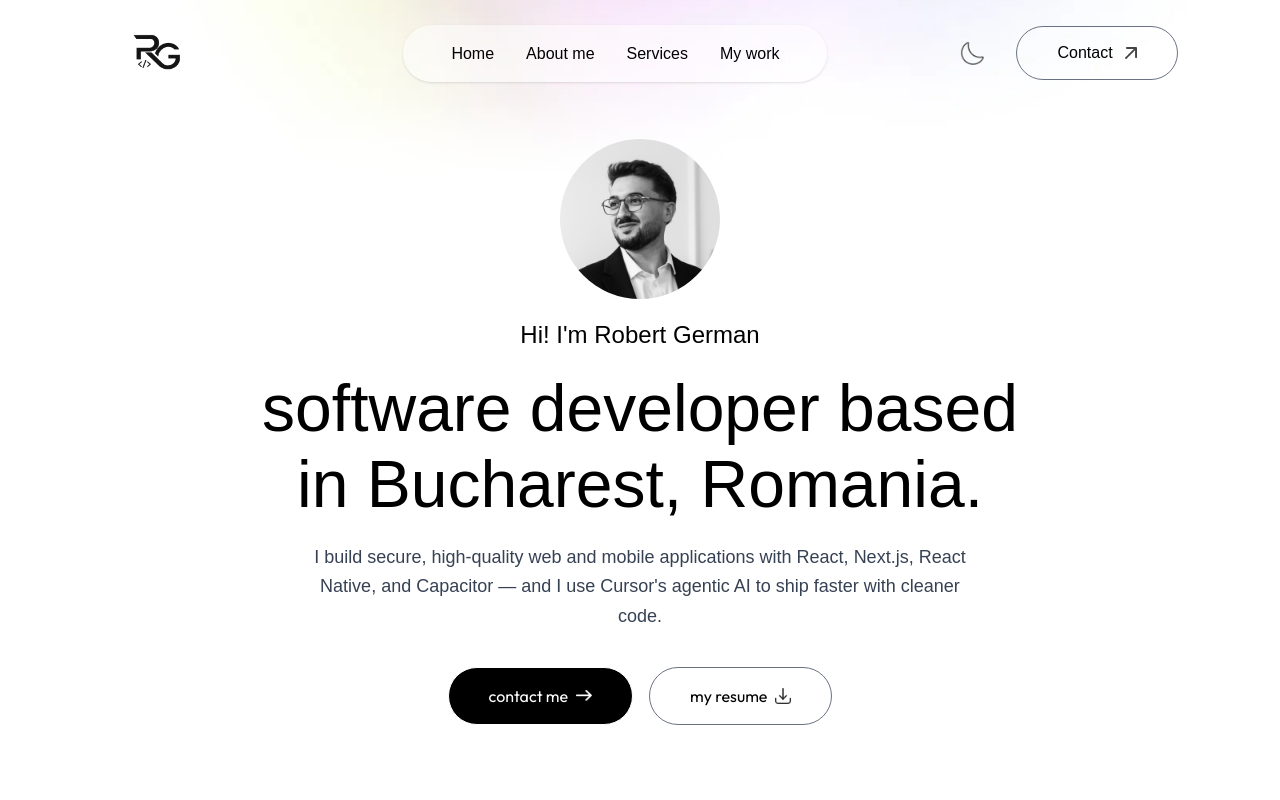
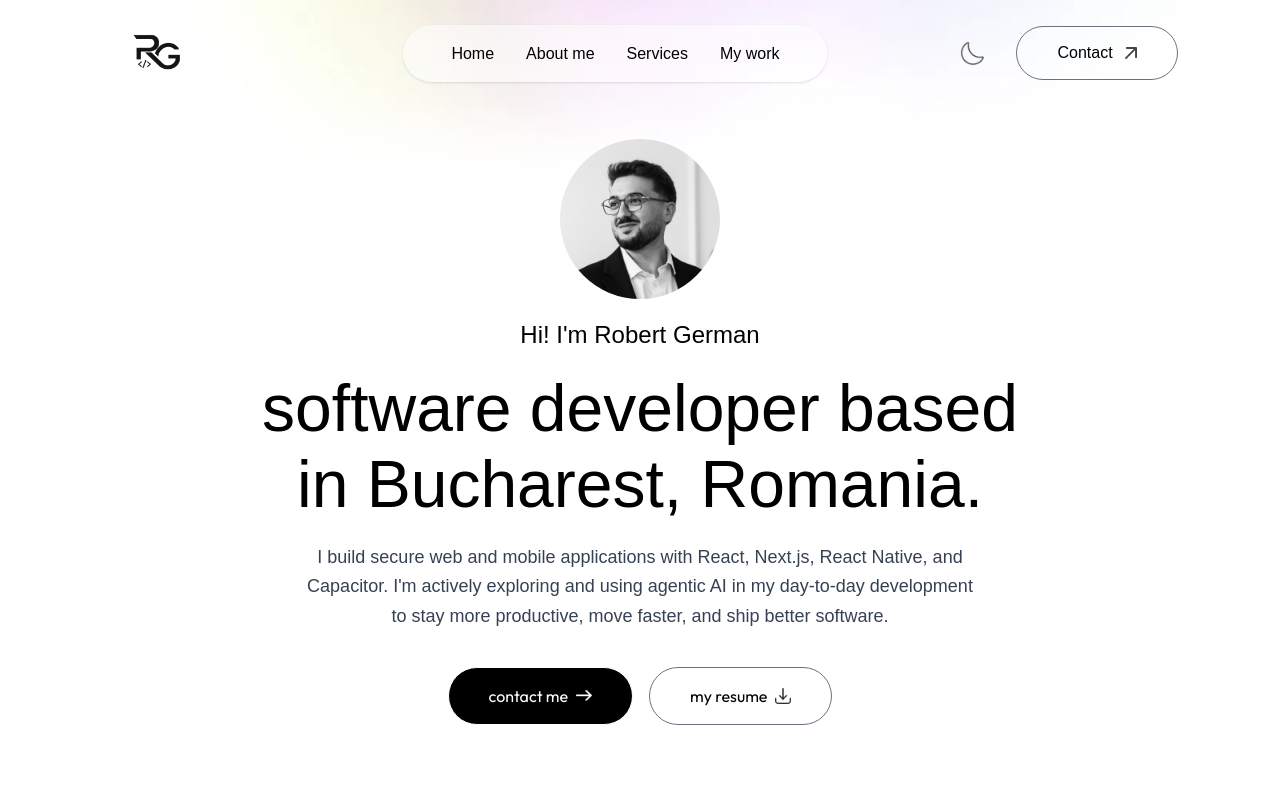
Before and after one commit to robertgermandev/robertgerman-portfolio, a Next.js app: page / in a window 1280 px wide. Shown: the top 800 px of the page. Built offline with nearby package versions, Linux system fonts and the light colour scheme; a web font is replaced by a local one.

Commit message:
refine hero and about copy around agentic AI

```diff
--- a/src/components/About.tsx
+++ b/src/components/About.tsx
@@ -53,8 +53,9 @@ const About = ({ isDarkMode }: AboutProps) => {
             work with React Native and Capacitor. Passionate about building
             secure, user-centered applications, expanding into cybersecurity,
             and creating collaborative environments where knowledge-sharing
-            fuels success. I also leverage Cursor&apos;s agentic AI to boost
-            productivity, code quality, and development speed.
+            fuels success. I&apos;m also actively exploring and using agentic
+            AI in my day-to-day development to stay more productive, move faster,
+            and ship better software.
           </p>
 
           <motion.ul
--- a/src/components/HeroSection.tsx
+++ b/src/components/HeroSection.tsx
@@ -41,9 +41,10 @@ const HeroSection = ({}) => {
         transition={{ duration: 0.6, delay: 0.7 }}
         className="max-w-2xl mx-auto text-base sm:text-lg leading-relaxed font-ovo text-gray-700 dark:text-white/85"
       >
-        I build secure, high-quality web and mobile applications with React,
-        Next.js, React Native, and Capacitor — and I use Cursor&apos;s agentic
-        AI to ship faster with cleaner code.
+        I build secure web and mobile applications with React, Next.js, React
+        Native, and Capacitor.         I&apos;m actively exploring and using agentic
+        AI in my day-to-day development to stay more productive, move faster,
+        and ship better software.
       </motion.p>
       <div className="flex flex-col sm:flex-row items-center gap-4 mt-2 sm:mt-4">
         <motion.a
```
